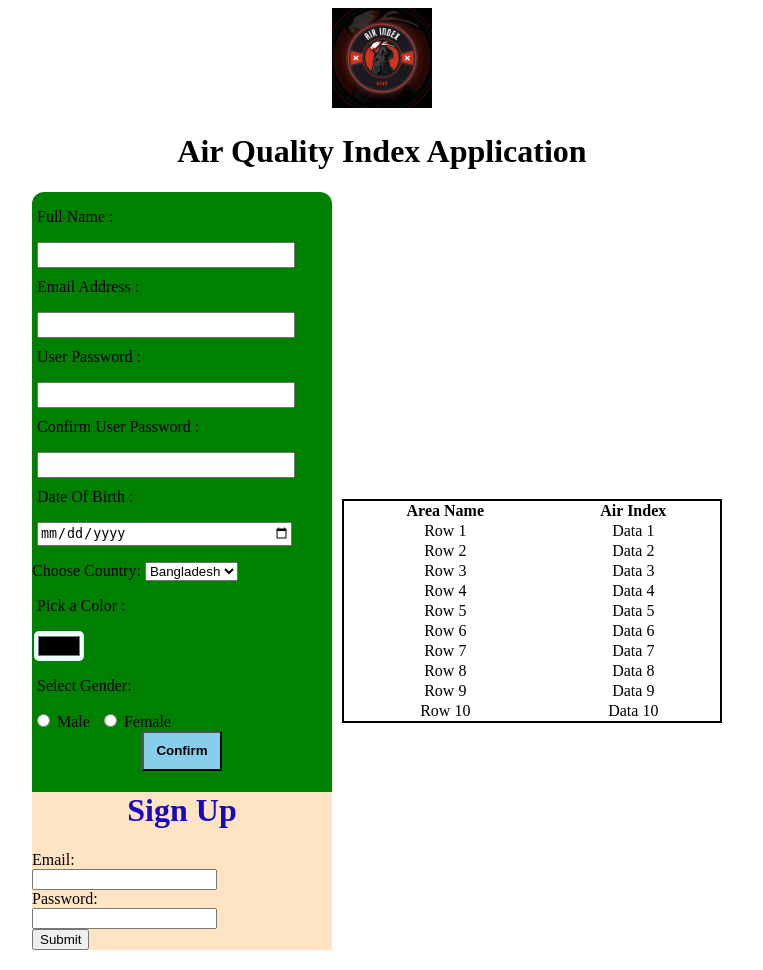
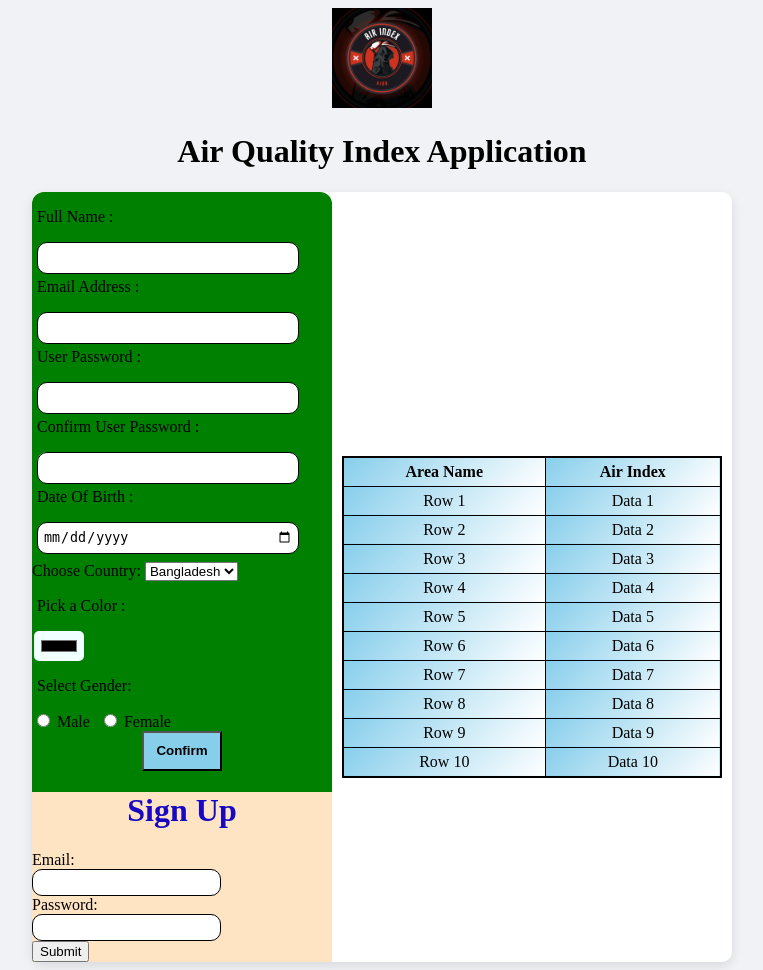
Before and after one commit to ehtalha/Webtech-aqi-project, a PHP site: page / in a window 1280 px wide. Shown: the whole page, without its empty margins (266-1029 px from the left). Run offline with PHP 8.4, Linux system fonts and the light colour scheme.

Commit message:
Update style.css

```diff
--- a/style.css
+++ b/style.css
@@ -1,28 +1,33 @@
-.form-row {
-    display: flex;
-    align-items: center;
-    margin-bottom: 8px;
-  }
-
-  .form-row label {
-    width: 150px;
-    font-weight: bold;
-    font-size: 14px;
-  }
-
-  .form-row input,
-  .form-row select {
-    width: 180px;
-    padding: 4px 6px;
-    font-size: 14px;
-  }
-
-  .checkbox-row {
-    display: flex;
-    align-items: center;
-  }
-
-  .checkbox-label {
-    margin-left: 5px;
-    font-size: 13px;
-  }
+body {
+  background-color: #f0f2f5;
+}
+td,
+th {
+  border: 1px solid black;
+  padding: 5px;
+  background: linear-gradient(135deg, skyblue, white);
+}
+input {
+  background-color: white;
+  border: 1px solid black;
+  border-radius: 10px;
+  font-weight: 200;
+  outline: none;
+  padding: 5px;
+}
+p {
+  font-weight: 400;
+}
+.purple-box {
+  background-color: #ffffff;
+  box-shadow: 0 4px 12px rgba(0, 0, 0, 0.1);
+}
+form {
+  background-color: transparent;
+}
+.signup-box {
+  background-color: transparent;
+}
+.Field {
+  display: flex;
+}
```
